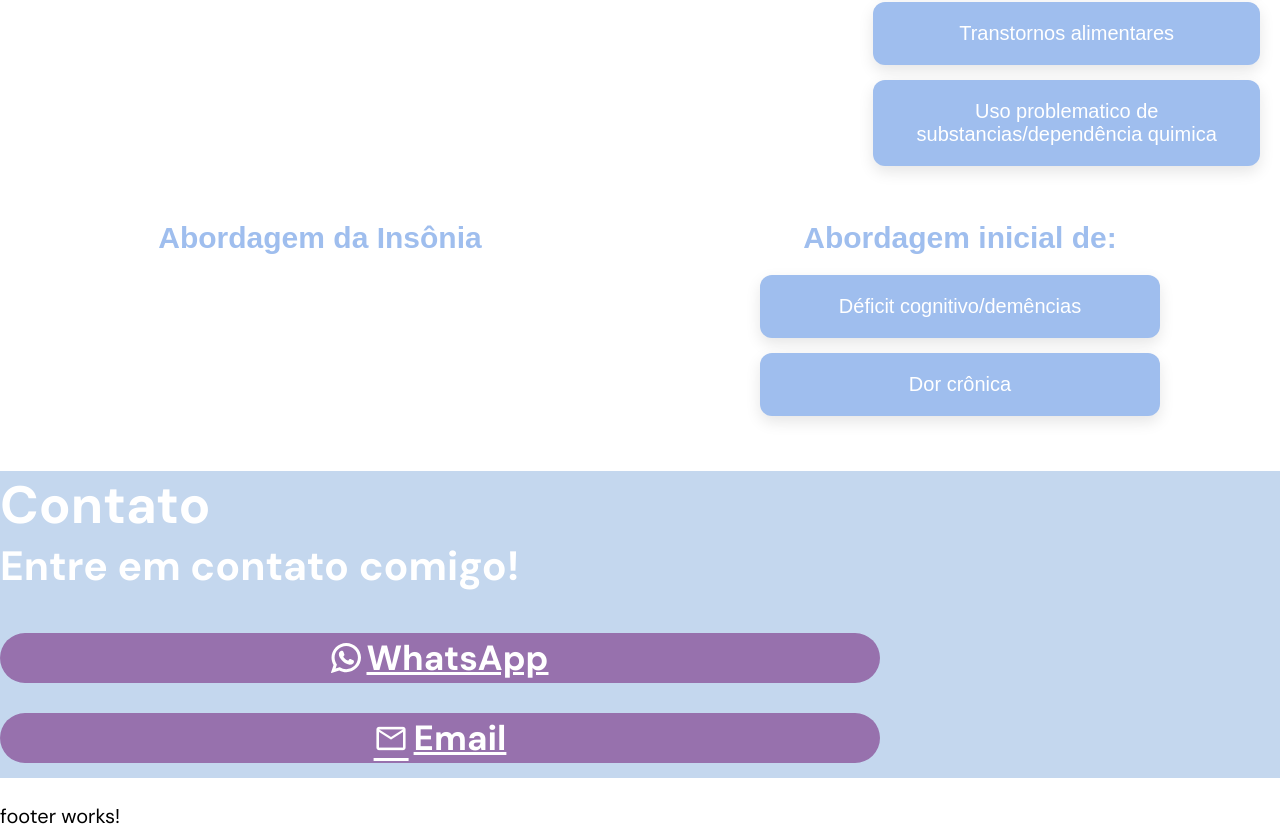
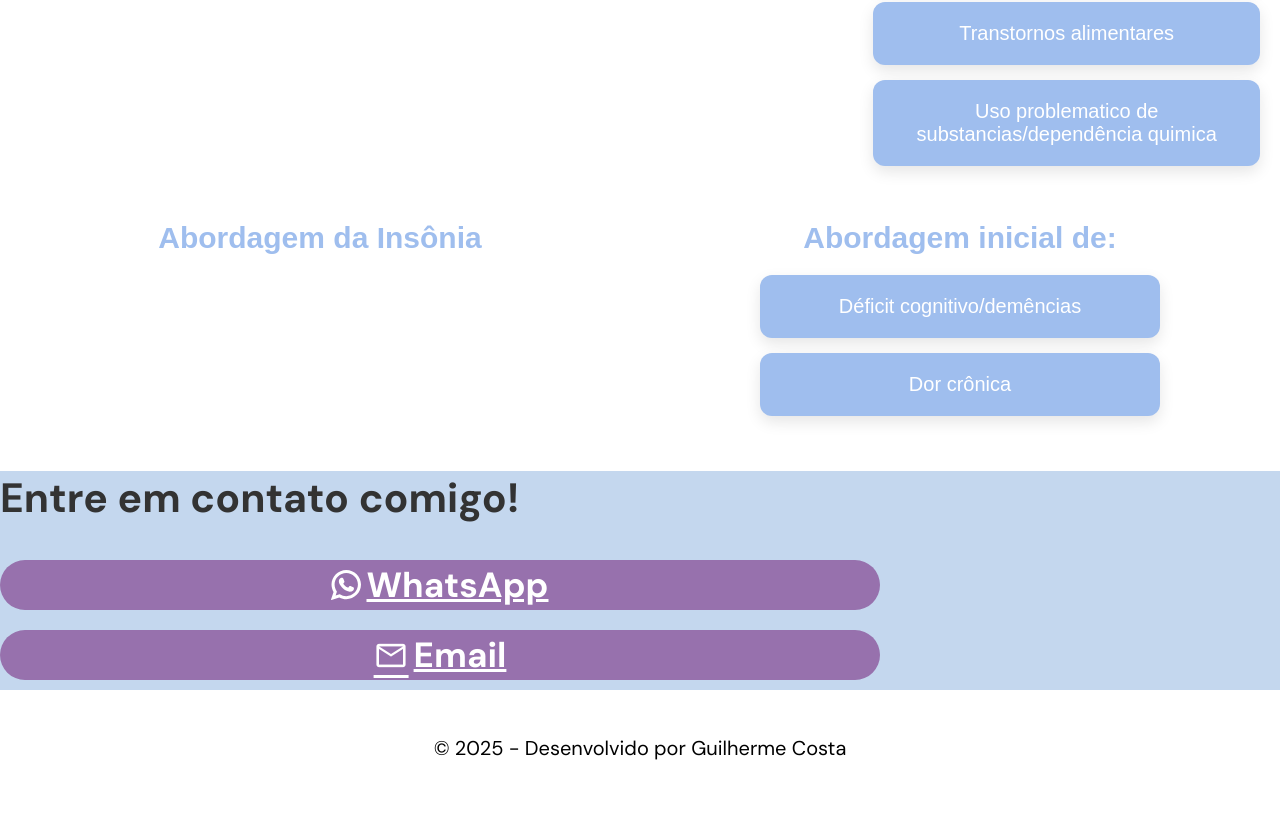
Before and after one commit to Guiirx/portfolio-guilheme, an Angular app: page / in a window 1280 px wide. Shown: the part 1514-2343 px from the top of the page. After the commit the page ends 2295 px from the top, so only its background shows below. Built offline with nearby package versions, Linux system fonts and the light colour scheme.

Commit message:
adecionando roda pe

```diff
--- a/src/app/footer/footer.css
+++ b/src/app/footer/footer.css
@@ -0,0 +1,8 @@
+.footer {
+    padding: 20px;
+    text-align: center;
+}
+
+.footer .box p {
+    font-size: var(--font-size-4);
+}
--- a/src/app/footer/footer.html
+++ b/src/app/footer/footer.html
@@ -1 +1,5 @@
-<p>footer works!</p>
+<div class="container footer">
+    <div class="box">
+        <p>© {{date.getFullYear()}} - Desenvolvido por Guilherme Costa </p>
+    </div>
+</div>
--- a/src/app/footer/footer.ts
+++ b/src/app/footer/footer.ts
@@ -13,5 +13,13 @@ export class Footer {
 
   constructor(private profileService: ProfileService) { }
 
+  profile?: Profile;
+  date: Date = new Date();
 
+  ngOnInit() {
+
+    this.profile = this.profileService.getProfile();
+
+
+  }
 }
--- a/src/app/home/home.css
+++ b/src/app/home/home.css
@@ -219,7 +219,7 @@
 
 .contact .box h2,
 .contact .box h3 {
-    color: #fff
+    color: #333;
 }
 
 .contact .box .contacts a {
@@ -232,8 +232,8 @@
     color: #fff;
     border-radius: 35px;
     min-width: 200px;
-    font-weight: 700;
-    margin: 15px 0;
+    font-weight: 600;
+    margin: 10px 0;
 }
 .contact .box  .contacts a:hover {
     background: #9fbeee;
@@ -248,6 +248,7 @@
     flex-direction: column;
     justify-content: space-around;
     margin: 25px 0;
+
 }
 
 .contact .box .contacts a svg {
--- a/src/app/home/home.html
+++ b/src/app/home/home.html
@@ -70,7 +70,6 @@
 
   <section id="contacts" class="container contact">
     <div class="box">
-      <h2>Contato</h2>
 
       <h3>Entre em contato comigo!</h3>
 
@@ -86,7 +85,7 @@
                 d="M156.734,0C73.318,0,5.454,67.354,5.454,150.143c0,26.777,7.166,52.988,20.741,75.928L0.212,302.716   c-0.484,1.429-0.124,3.009,0.933,4.085C1.908,307.58,2.943,308,4,308c0.405,0,0.813-0.061,1.211-0.188l79.92-25.396   c21.87,11.685,46.588,17.853,71.604,17.853C240.143,300.27,308,232.923,308,150.143C308,67.354,240.143,0,156.734,0z    M156.734,268.994c-23.539,0-46.338-6.797-65.936-19.657c-0.659-0.433-1.424-0.655-2.194-0.655c-0.407,0-0.815,0.062-1.212,0.188   l-40.035,12.726l12.924-38.129c0.418-1.234,0.209-2.595-0.561-3.647c-14.924-20.392-22.813-44.485-22.813-69.677   c0-65.543,53.754-118.867,119.826-118.867c66.064,0,119.812,53.324,119.812,118.867   C276.546,215.678,222.799,268.994,156.734,268.994z">
               </path>
             </g>
-          </svg>WhatsApp</a>
+          </svg> WhatsApp</a>
         <a [href]="'mailto:' + profile?.email">
           <span class="material-symbols-outlined">
             mail
--- a/src/app/services/profile.ts
+++ b/src/app/services/profile.ts
@@ -15,7 +15,6 @@ export class ProfileService {
       name: 'Yasmin Cabral',
       whatsApp: 'https://api.whatsapp.com/send?phone=5583986780591&text=Ol%C3%A1,%20estou%20no%20seu%20site%20%C3%A9%20gostaria%20de%20me%20consultar',
     }
-
     return profile;
   }
 }
```
